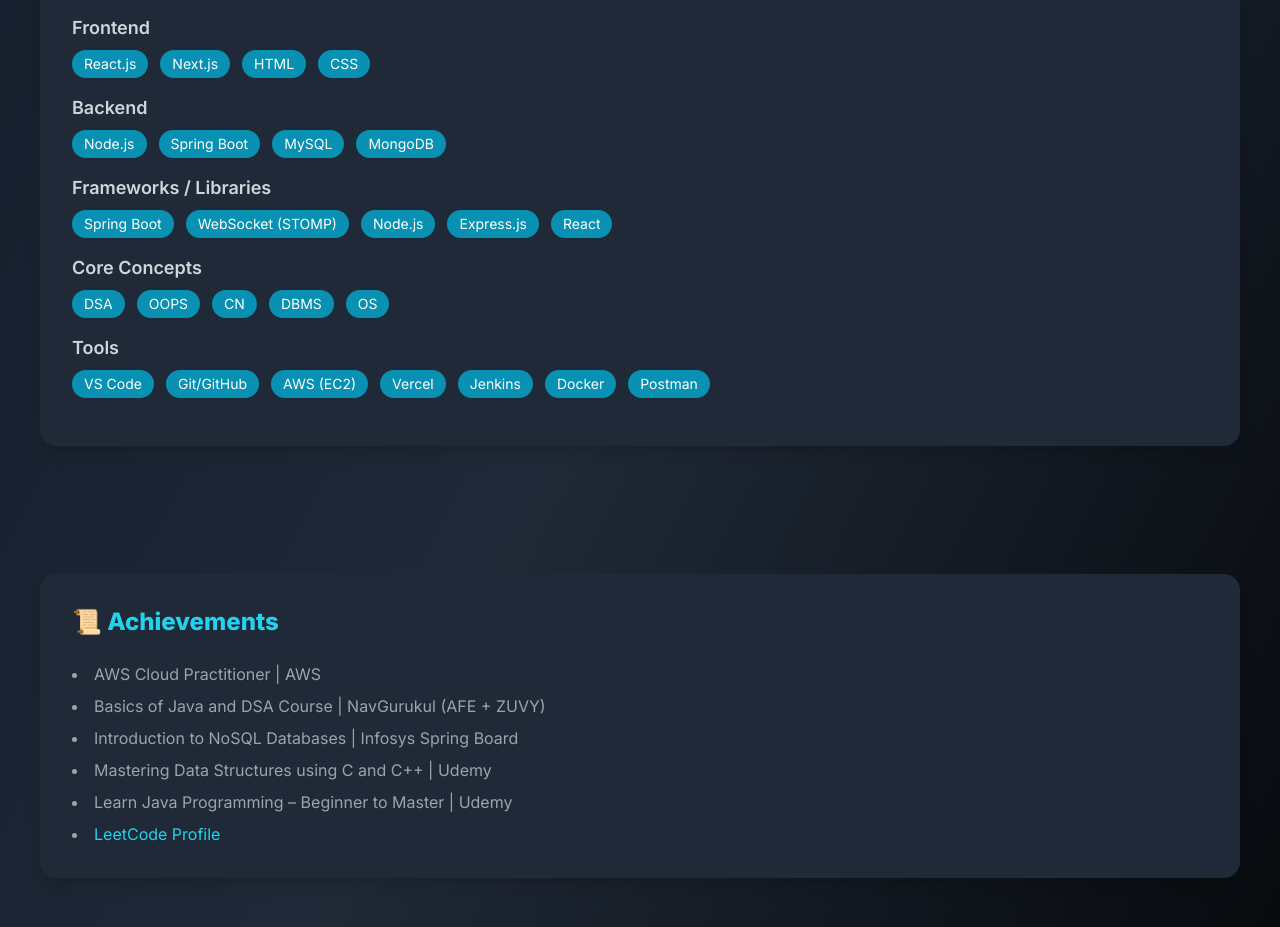
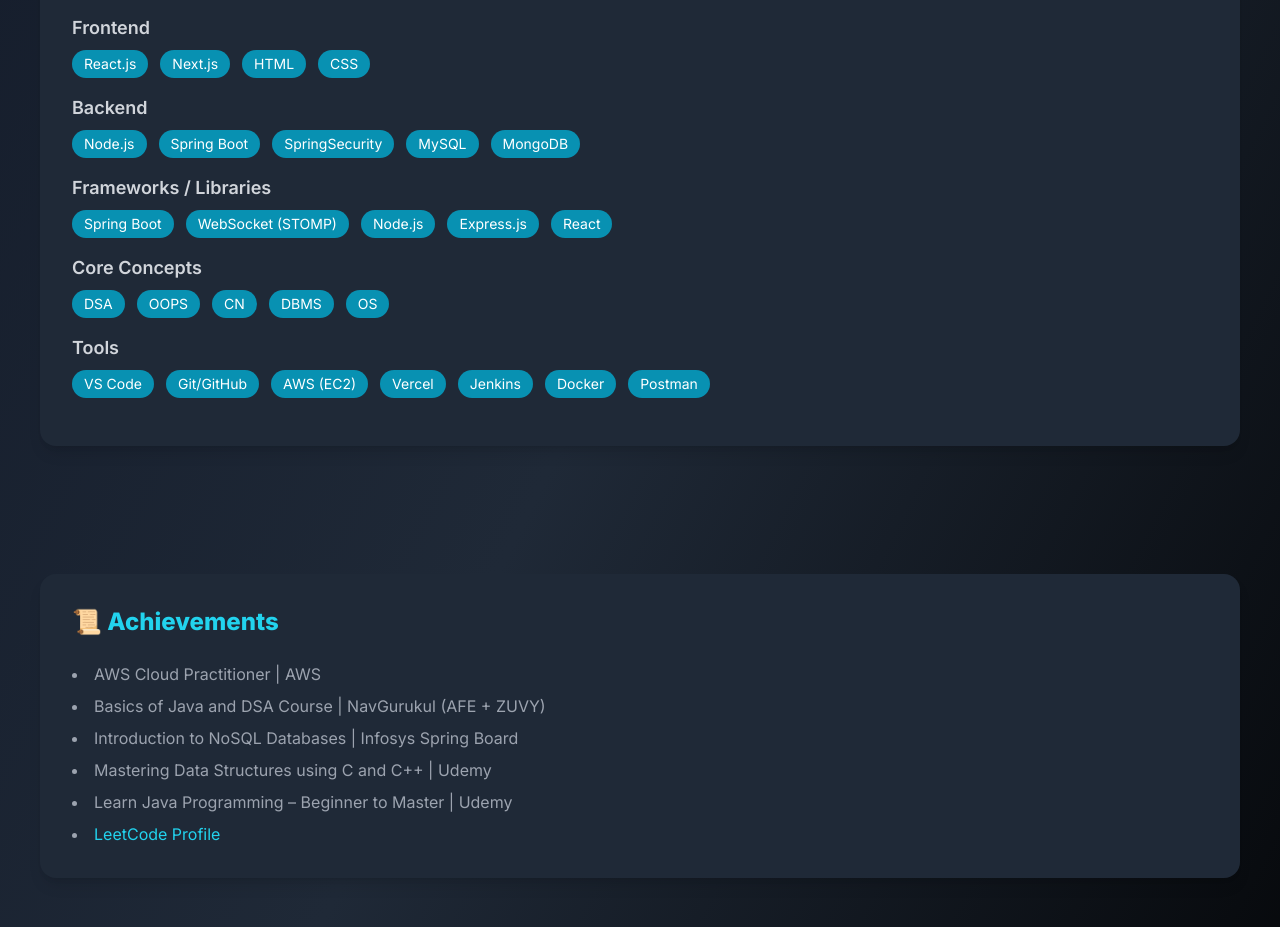
Before and after one commit to midhuna-06/MIDHUNA-A-Portfolio, a React (Create React App) app: page / in a window 1280 px wide. Shown: the part 982-1909 px from the top of the page. Built offline with nearby package versions, Linux system fonts and the light colour scheme.

Commit message:
Updated portfolio

```diff
--- a/src/pages/Home.js
+++ b/src/pages/Home.js
@@ -5,7 +5,7 @@
   const skills = {
     Languages: ["Java", "C++", "C", "JavaScript"],
     "Frontend": ["React.js", "Next.js", "HTML", "CSS"],
-    "Backend": ["Node.js", "Spring Boot", "MySQL", "MongoDB"],
+    "Backend": ["Node.js", "Spring Boot", "SpringSecurity","MySQL", "MongoDB"],
     "Frameworks / Libraries": [
       "Spring Boot",
       "WebSocket (STOMP)",
```
